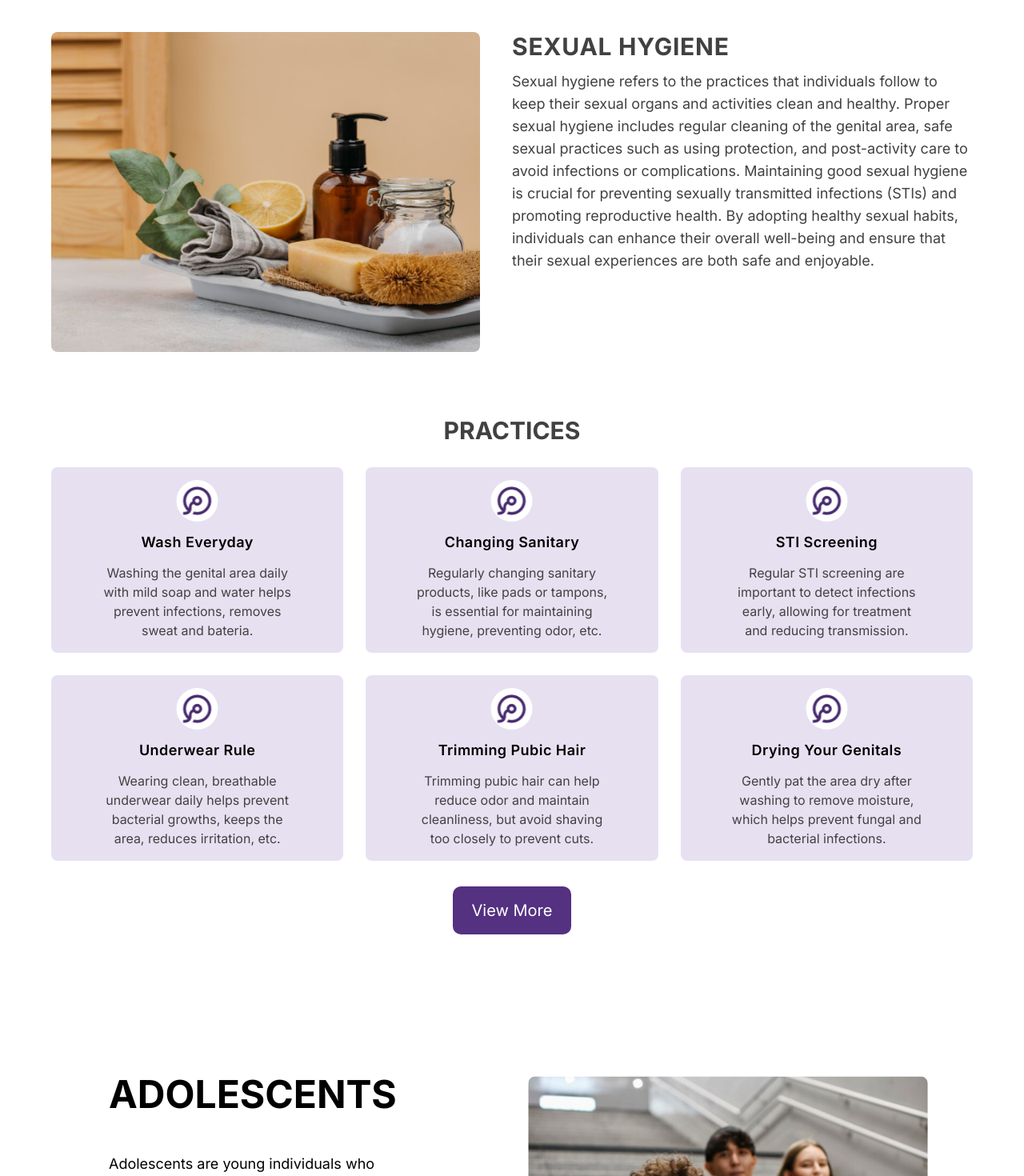
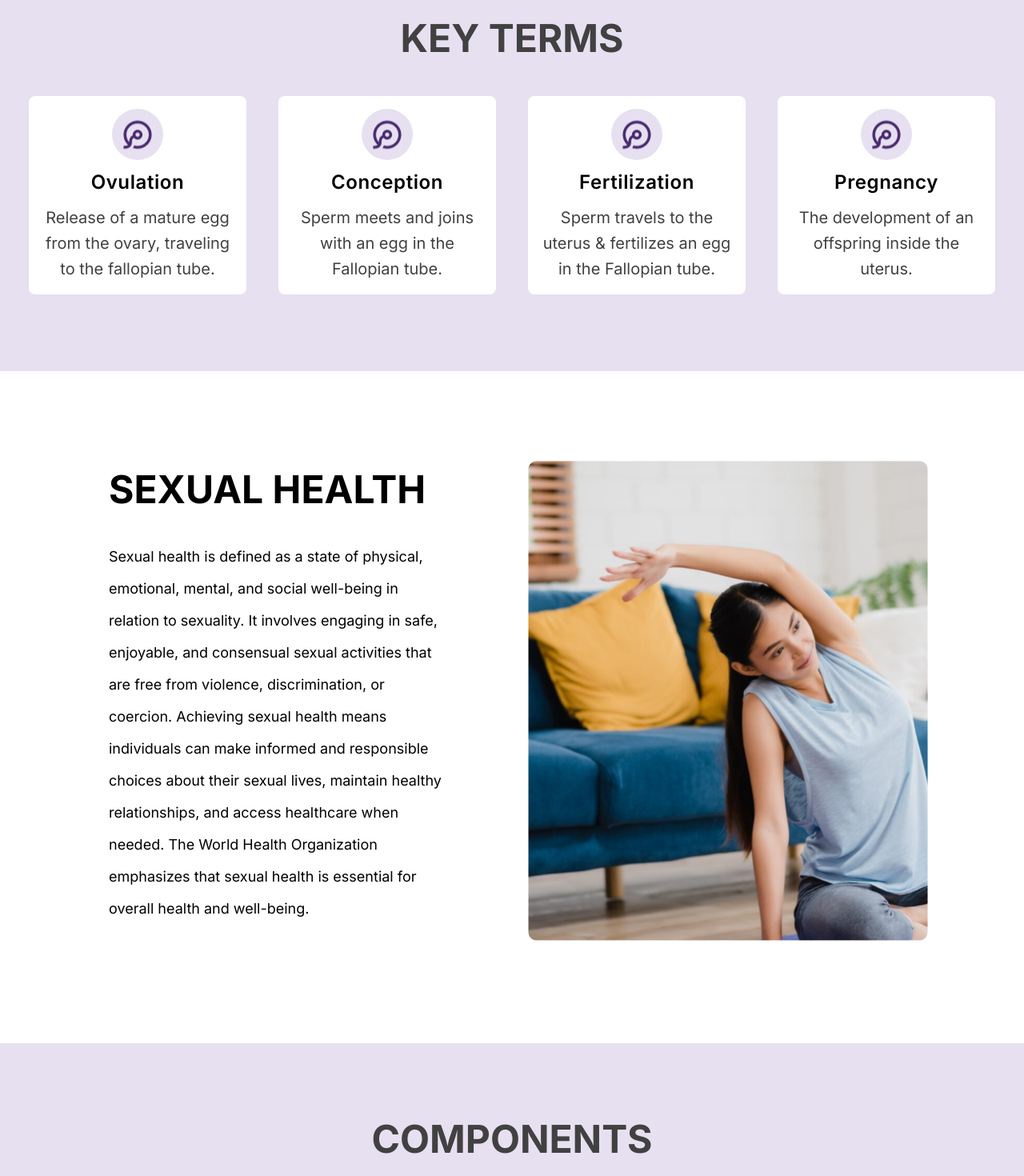
Before and after one commit to rqms40/ege311-le1, a React (Vite) app: page / in a window 1280 px wide. Shown: the part 2800-4270 px from the top of the page at 80% size. Built offline with nearby package versions, Linux system fonts and the light colour scheme.

Commit message:
too lazy to write a proper commit message...

```diff
--- a/src/assets/index.js
+++ b/src/assets/index.js
@@ -5,8 +5,10 @@ import heroBackground from "./hero/hero-background.png";
 
 // Reproduction
 import reproduction from "./reproduction/process-of-reproduction.png";
+import fertlizationIcon from "./reproduction/fertilization-icon.svg";
 
 // Hygiene
+import sexualHealthImage from "./hygiene/sexual-health.png";
 import sexualHygieneImage from "./hygiene/sexual-hygiene.jpg";
 import cardIcon from "./hygiene/cardIcon.svg";
 
@@ -31,7 +33,9 @@ export {
   riskyBehavior4,
   riskyBehavior5,
   riskyBehavior6,
+  sexualHealthImage,
   sexualHygieneImage,
   cardIcon,
   reproduction,
+  fertlizationIcon,
 };
--- /dev/null
+++ b/src/components/CardSlider.jsx
@@ -0,0 +1,70 @@
+import React, { useEffect, useState, useRef } from "react";
+import { Swiper, SwiperSlide } from "swiper/react";
+import { useMediaQuery } from "react-responsive";
+
+const CardSlider = ({
+  items,
+  renderCard,
+  spaceBetween = 12,
+  className = "",
+}) => {
+  const [maxHeight, setMaxHeight] = useState(0);
+  const isDesktop = useMediaQuery({ query: "(min-width: 1024px)" });
+  const isTablet = useMediaQuery({
+    query: "(min-width: 768px) and (max-width: 1023px)",
+  });
+
+  const swiperProps = {
+    spaceBetween,
+    slidesPerView: "auto",
+    centeredSlides: true,
+    className: "w-full py-4",
+    loop: false,
+    ...(isTablet && { initialSlide: 2 }),
+  };
+
+  // Ref to hold the card elements
+  const cardRefs = useRef([]);
+
+  // Calculate max height of all items in mobile view
+  useEffect(() => {
+    if (!isDesktop) {
+      const heights = cardRefs.current.map((ref) => ref?.offsetHeight || 0);
+      setMaxHeight(Math.max(...heights));
+    }
+  }, [isDesktop, items]);
+
+  return (
+    <div className={className}>
+      {isDesktop ? (
+        <div className="flex justify-evenly gap-10">
+          {items.map((item, index) => (
+            <div key={item.id}>
+              <div ref={(el) => (cardRefs.current[index] = el)}>
+                {renderCard(item)}
+              </div>
+            </div>
+          ))}
+        </div>
+      ) : (
+        <div className="relative">
+          <Swiper {...swiperProps}>
+            {items.map((item, index) => (
+              <SwiperSlide key={item.id} className="!w-[280px] sm:!w-[340px]">
+                <div
+                  ref={(el) => (cardRefs.current[index] = el)}
+                  className="px-2"
+                  style={{ height: maxHeight || "auto" }}
+                >
+                  {renderCard(item)}
+                </div>
+              </SwiperSlide>
+            ))}
+          </Swiper>
+        </div>
+      )}
+    </div>
+  );
+};
+
+export default CardSlider;
--- /dev/null
+++ b/src/components/HighlightBlock.jsx
@@ -0,0 +1,28 @@
+import React from "react";
+import SubsectionWrapper from "./SubsectionWrapper";
+import CardSlider from "./CardSlider";
+import IconCard from "./IconCard";
+
+const HighlightBlock = ({ heading, items }) => {
+  return (
+    <SubsectionWrapper className="bg-secondary">
+      <div className="max-w-screen-2xl mx-auto lg:px-20">
+        <div className="flex flex-col items-center py-10 md:py-12 lg:py-24">
+          <h1 className="font-bold text-2xl md:text-4xl lg:text-5xl text-center text-accent">
+            {heading}
+          </h1>
+
+          <div className="pt-3 md:pt-5 lg:pt-12">
+            <CardSlider
+              items={items}
+              renderCard={(item) => <IconCard item={item} />}
+              spaceBetween={12}
+            />
+          </div>
+        </div>
+      </div>
+    </SubsectionWrapper>
+  );
+};
+
+export default HighlightBlock;
--- /dev/null
+++ b/src/components/IconCard.jsx
@@ -0,0 +1,26 @@
+import React from "react";
+import { fertlizationIcon } from "../assets";
+
+const IconCard = ({ item }) => {
+  return (
+    <div className="h-auto w-auto bg-neutral-white rounded-lg p-4 transition-transform duration-500 ease-out transform group hover:scale-105">
+      <div className="grid place-items-center text-center space-y-3 transform transition-all duration-500 ease-out">
+        <div className="flex items-center justify-center w-16 h-16 rounded-full bg-secondary transition-colors duration-500 ease-out group-hover:bg-primary group-hover:text-white group-hover:scale-110">
+          <img
+            src={fertlizationIcon}
+            alt="card icon"
+            className="transition-transform duration-500 ease-out group-hover:scale-110 group-hover:filter group-hover:brightness-0 group-hover:invert"
+          />
+        </div>
+        <h1 className="font-semibold text-xl md:text-2xl tracking-wide transition-transform duration-500 ease-out group-hover:scale-105">
+          {item.title}
+        </h1>
+        <p className="text-accent text-base md:text-lg lg:text-xl w-60 transition-transform duration-500 ease-out group-hover:scale-105 leading-[2rem] md:leading-[2rem] lg:leading-[2rem]">
+          {item.description}
+        </p>
+      </div>
+    </div>
+  );
+};
+
+export default IconCard;
--- a/src/components/adolescents/Adolescents.jsx
+++ b/src/components/adolescents/Adolescents.jsx
@@ -3,10 +3,10 @@ import Subsection2 from "./Subsection2";
 
 const Adolescents = () => {
   return (
-    <>
+    <section id="adolescents">
       <Subsection1 />
       <Subsection2 />
-    </>
+    </section>
   );
 };
 
--- a/src/components/adolescents/Subsection1.jsx
+++ b/src/components/adolescents/Subsection1.jsx
@@ -3,10 +3,7 @@ import { adolescents } from "../../assets";
 
 const Subsection1 = () => {
   return (
-    <SubsectionWrapper
-      id="adolescents"
-      className="pt-20 md:pt-28 px-11 md:px-10"
-    >
+    <SubsectionWrapper className="px-11 md:px-10">
       <div className="flex gap-8 md:gap-12 lg:gap-20 justify-between items-center flex-col md:flex-row-reverse">
         <div className="w-[85%] md:w-[50%] aspect-[4/5] lg:max-w-[31.25rem] lg:max-h-[37.5rem] flex-shrink-0 md:mb-8">
           <img
--- a/src/components/hygiene/Hygiene.jsx
+++ b/src/components/hygiene/Hygiene.jsx
@@ -1,13 +1,15 @@
 import React from "react";
 import SexualHygiene from "./SexualHygiene";
 import HygienePractice from "./HygienePractice";
+import SexualHealth from "./SexualHealth";
+import { sexualHealthComponents } from "../../constants";
+import HighlightBlock from "../HighlightBlock";
 
 const Hygiene = () => {
   return (
-    <section
-      id="hygiene"
-      className="bg-neutral-white max-w-screen-xl mx-auto p-16 space-y-16"
-    >
+    <section id="hygiene" className="py-16 md:py-24 lg:py-28">
+      <SexualHealth />
+      <HighlightBlock heading={"COMPONENTS"} items={sexualHealthComponents} />
       <SexualHygiene />
       <HygienePractice />
     </section>
--- a/src/components/hygiene/HygienePractice.jsx
+++ b/src/components/hygiene/HygienePractice.jsx
@@ -9,6 +9,7 @@ import "swiper/css/pagination";
 import "swiper/css/effect-coverflow";
 
 import { Pagination, EffectCoverflow } from "swiper/modules";
+import SubsectionWrapper from "../SubsectionWrapper";
 
 const HygienePractice = () => {
   const contents = [
@@ -45,9 +46,10 @@ const HygienePractice = () => {
   ];
 
   return (
+    <SubsectionWrapper className="py-6 md:py-6 lg:py-20 px-0 md:px-0">
       <div className="h-auto">
         <div className="space-y-3">
-        <h1 className="uppercase text-center text-accent font-bold text-3xl pb-4">
+          <h1 className="uppercase pb-4 font-bold text-2xl md:text-4xl lg:text-5xl text-center">
             practices
           </h1>
 
@@ -69,7 +71,10 @@ const HygienePractice = () => {
             >
               {contents.map((content, index) => (
                 <SwiperSlide key={index}>
-                <Card title={content.title} description={content.description} />
+                  <Card
+                    title={content.title}
+                    description={content.description}
+                  />
                 </SwiperSlide>
               ))}
             </Swiper>
@@ -89,8 +94,8 @@ const HygienePractice = () => {
             <Button>View More</Button>
           </div>
         </div>
-      <div></div>
       </div>
+    </SubsectionWrapper>
   );
 };
 
--- /dev/null
+++ b/src/components/hygiene/SexualHealth.jsx
@@ -0,0 +1,36 @@
+import React from "react";
+import SubsectionWrapper from "../SubsectionWrapper";
+import { sexualHealthImage } from "../../assets";
+
+const SexualHealth = () => {
+  return (
+    <SubsectionWrapper className="px-11 md:px-10 pb-24">
+      <div className="flex gap-8 md:gap-12 lg:gap-20 justify-between items-center flex-col md:flex-row-reverse">
+        <div className="w-[85%] md:w-[50%] aspect-[4/5] lg:max-w-[31.25rem] lg:max-h-[37.5rem] flex-shrink-0 md:mb-8">
+          <img
+            src={sexualHealthImage}
+            alt="Sexual Health Image"
+            className="rounded-[0.625rem] w-full h-full object-cover object-center"
+          />
+        </div>
+        <div className="max-w-[48rem] px-4">
+          <h1 className="font-bold text-2xl md:text-4xl lg:text-5xl text-center md:text-left">
+            SEXUAL HEALTH
+          </h1>
+          <p className="text-base md:text-base lg:text-lg text-justify lg:text-left my-6 md:my-10 sm:leading-relaxed md:leading-[2rem] lg:leading-[2.5rem]">
+            Sexual health is defined as a state of physical, emotional, mental,
+            and social well-being in relation to sexuality. It involves engaging
+            in safe, enjoyable, and consensual sexual activities that are free
+            from violence, discrimination, or coercion. Achieving sexual health
+            means individuals can make informed and responsible choices about
+            their sexual lives, maintain healthy relationships, and access
+            healthcare when needed. The World Health Organization emphasizes
+            that sexual health is essential for overall health and well-being.
+          </p>
+        </div>
+      </div>
+    </SubsectionWrapper>
+  );
+};
+
+export default SexualHealth;
--- a/src/components/hygiene/SexualHygiene.jsx
+++ b/src/components/hygiene/SexualHygiene.jsx
@@ -1,35 +1,39 @@
 import React from "react";
 import { sexualHygieneImage } from "../../assets";
+import SubsectionWrapper from "../SubsectionWrapper";
 
 const SexualHygiene = () => {
   return (
-    <div className="h-auto pt-4 md:pt-12">
-      <div className="grid grid-cols-1 md:grid-cols-12">
+    <SubsectionWrapper className="pt-20 md:pt-24 px-11 md:px-10">
+      <div className="h-auto pt-4 md:pt-12 flex items-center justify-center">
+        <div className="grid grid-cols-1 md:grid-cols-12 gap-0 md:gap-0 lg:gap-10">
           <div className="justify-self-center pb-4 md:col-span-6 overflow-hidden md:pr-10">
             <img
               src={sexualHygieneImage}
               alt="sexual_hygiene_image"
-            className="h-full w-full rounded-lg md:h-[350px] lg:h-[400px] object-cover"
+              className="h-full w-full rounded-lg md:h-[500px] lg:h-[600px] object-cover"
             />
           </div>
-        <div className="md:col-span-7 md:col-start-7">
-          <h1 className="uppercase text-accent font-bold text-2xl tracking-wide text-center pb-3 md:text-3xl md:text-left">
+          <div className="md:col-span-7 md:col-start-7 flex flex-col justify-center">
+            <h1 className="uppercase text-accent font-bold text-2xl tracking-wide text-center py-6 md:text-3xl lg:text-5xl md:text-left">
               Sexual Hygiene
             </h1>
-          <p className="text-accent text-justify leading-loose md:text-left md:text-sm md:leading-6 lg:text-lg">
+            <p className="text-base md:text-base lg:text-lg text-justify lg:text-left sm:leading-relaxed md:leading-[2rem] lg:leading-[2.5rem]">
               Sexual hygiene refers to the practices that individuals follow to
               keep their sexual organs and activities clean and healthy. Proper
               sexual hygiene includes regular cleaning of the genital area, safe
-            sexual practices such as using protection, and post-activity care to
-            avoid infections or complications. Maintaining good sexual hygiene
-            is crucial for preventing sexually transmitted infections (STIs) and
-            promoting reproductive health. By adopting healthy sexual habits,
-            individuals can enhance their overall well-being and ensure that
-            their sexual experiences are both safe and enjoyable.
+              sexual practices such as using protection, and post-activity care
+              to avoid infections or complications. Maintaining good sexual
+              hygiene is crucial for preventing sexually transmitted infections
+              (STIs) and promoting reproductive health. By adopting healthy
+              sexual habits, individuals can enhance their overall well-being
+              and ensure that their sexual experiences are both safe and
+              enjoyable.
             </p>
           </div>
         </div>
       </div>
+    </SubsectionWrapper>
   );
 };
 
--- a/src/components/reproduction/Reproduction.jsx
+++ b/src/components/reproduction/Reproduction.jsx
@@ -1,3 +1,5 @@
+import { keyTerms } from "../../constants";
+import HighlightBlock from "../HighlightBlock";
 import Section from "./Section";
 import SectionReversed from "./SectionReversed";
 
@@ -6,6 +8,8 @@ function Reproduction() {
     <div>
       <Section />
       <SectionReversed />
+
+      <HighlightBlock heading={"KEY TERMS"} items={keyTerms} />
     </div>
   );
 }
--- a/src/constants/index.js
+++ b/src/constants/index.js
@@ -32,6 +32,50 @@ export const navLinksData = [
     _id: 1005,
     title: "About",
     link: "about",
+  },
+];
+
+export const keyTerms = [
+  {
+    id: 0,
+    title: "Ovulation",
+    description:
+      "Release of a mature egg from the ovary, traveling to the fallopian tube.",
+  },
+  {
+    id: 1,
+    title: "Conception",
+    description: "Sperm meets and joins with an egg in the Fallopian tube.",
+  },
+  {
+    id: 2,
+    title: "Fertilization",
+    description:
+      "Sperm travels to the uterus & fertilizes an egg in the Fallopian tube.	",
+  },
+  {
+    id: 3,
+    title: "Pregnancy",
+    description: "The development of an offspring inside the uterus.",
+  },
+];
+
+export const sexualHealthComponents = [
+  {
+    id: 0,
+    title: "Physical Health",
+    description: "Regular check-ups, STI screenings and vaccination.",
+  },
+  {
+    id: 1,
+    title: "Mental & Emotional",
+    description: "Health, Sexual rights, consent and mental well-being.",
+  },
+  {
+    id: 2,
+    title: "Safe Practices",
+    description:
+      "Contraception, understanding the risks and safe sex practices.",
   },
 ];
 
```
Also changed, not shown: src/assets/hygiene/sexual-health.png (added), src/assets/reproduction/fertilization-icon.svg (added). Lines whose indentation alone changed are shown as unchanged.
